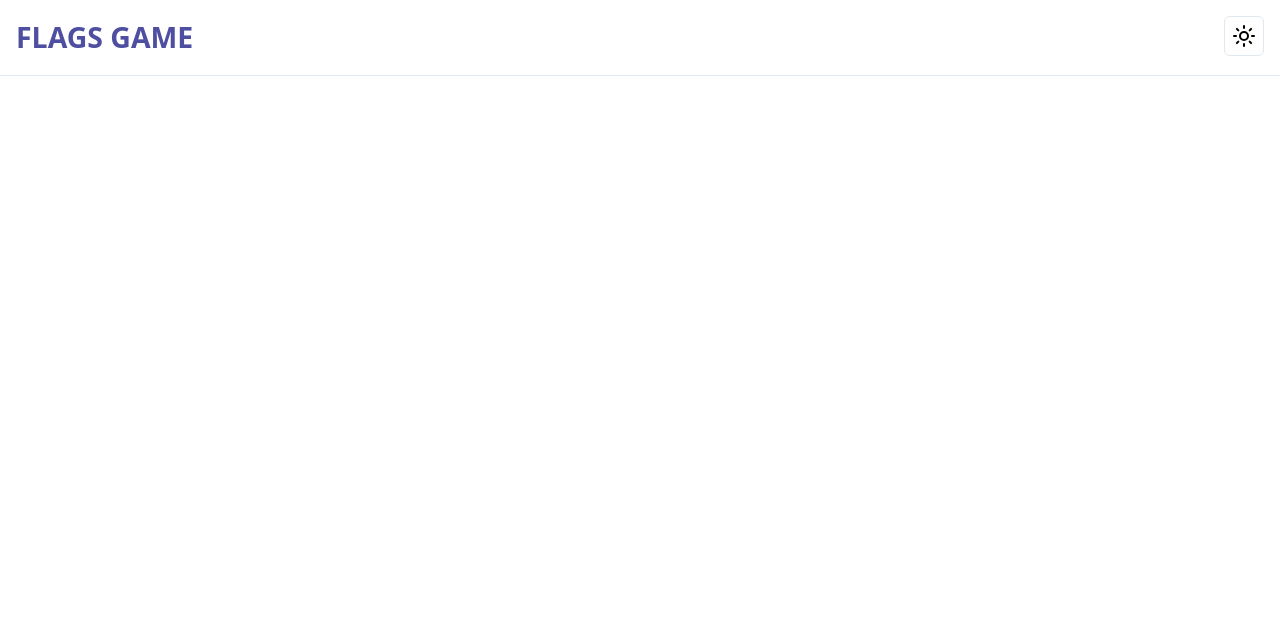
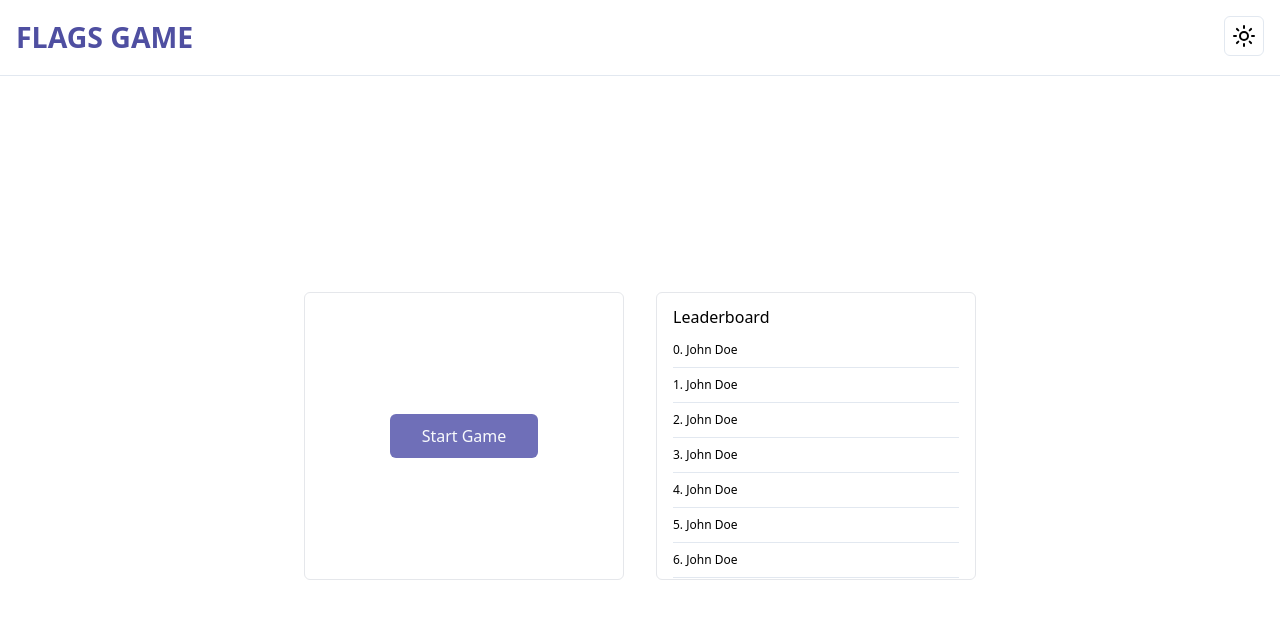
Before and after one commit to kevinanielsen/flags-game, a Next.js app: page / in a window 1280 px wide. Shown: the top 618 px of the page. Built offline with nearby package versions, Linux system fonts and the light colour scheme.

Commit message:
feat: landing page design

```diff
--- a/app/page.tsx
+++ b/app/page.tsx
@@ -1,3 +1,17 @@
+import LeaderBoard from "@/components/leaderboard";
+import { Button } from "@/components/ui/button";
+
 export default function Home() {
-  return <></>;
+  return (
+    <main className="absolute w-full h-[90%] flex justify-center items-center">
+      <div className="flex justify-center items-center gap-8 w-full max-w-2xl">
+        <div className="border w-full grid justify-center items-center h-72 rounded-md">
+          <Button className="text-base" size="lg">
+            Start Game
+          </Button>
+        </div>
+        <LeaderBoard />
+      </div>
+    </main>
+  );
 }
--- /dev/null
+++ b/components/leaderboard.tsx
@@ -0,0 +1,24 @@
+import { ScrollArea } from "@/components/ui/scroll-area";
+import { Separator } from "@/components/ui/separator";
+
+const data = Array.from({ length: 50 }).map((_, i) => `${i}. John Doe`);
+
+const LeaderBoard = () => {
+  return (
+    <ScrollArea className="w-full h-72 rounded-md border">
+      <div className="p-4">
+        <h3 className="mb-4 text-base font-medium leading-none">Leaderboard</h3>
+        {data.map((name) => (
+          <>
+            <div key={name} className="text-sm">
+              {name}
+            </div>
+            <Separator className="my-2" />
+          </>
+        ))}
+      </div>
+    </ScrollArea>
+  );
+};
+
+export default LeaderBoard;
--- a/components/ui/button.tsx
+++ b/components/ui/button.tsx
@@ -5,7 +5,7 @@ import { cva, type VariantProps } from "class-variance-authority";
 import { cn } from "@/lib/utils";
 
 const buttonVariants = cva(
-  "inline-flex items-center justify-center rounded-md text-sm font-medium ring-offset-white transition-colors focus-visible:outline-none focus-visible:ring-2 focus-visible:ring-slate-950 focus-visible:ring-offset-2 disabled:pointer-events-none disabled:opacity-50 dark:ring-offset-slate-950 dark:focus-visible:ring-slate-300",
+  "inline-flex items-center justify-center rounded-md text-sm font-medium ring-offset-white transition-colors transition-opacity focus-visible:outline-none focus-visible:ring-2 focus-visible:ring-slate-950 focus-visible:ring-offset-2 disabled:pointer-events-none disabled:opacity-50 dark:ring-offset-slate-950 dark:focus-visible:ring-slate-300 hover:opacity-90",
   {
     variants: {
       variant: {
```
